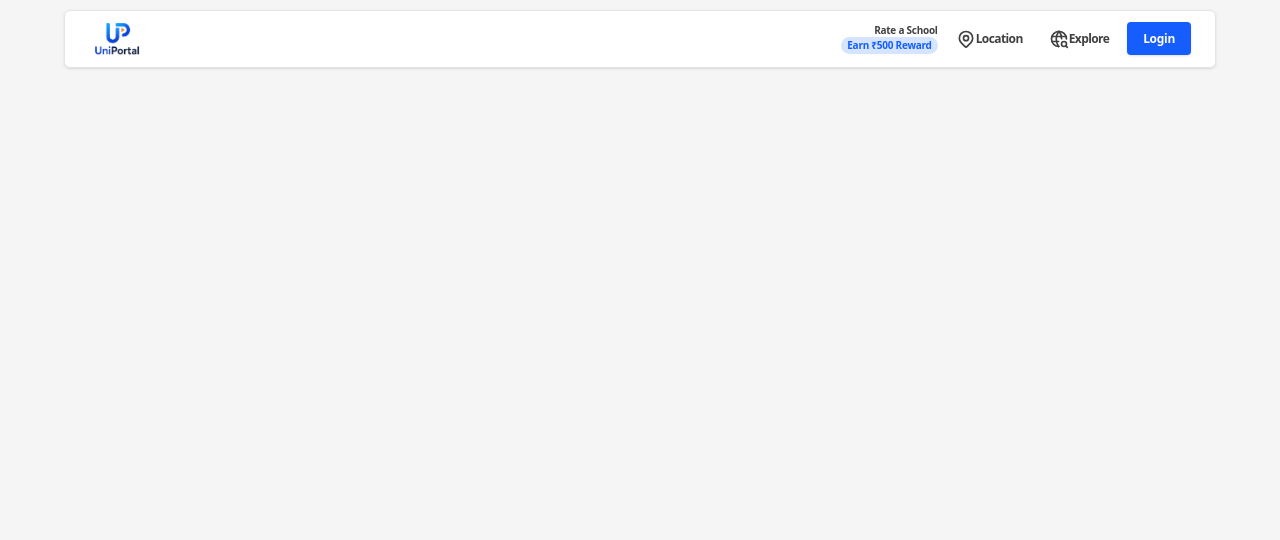
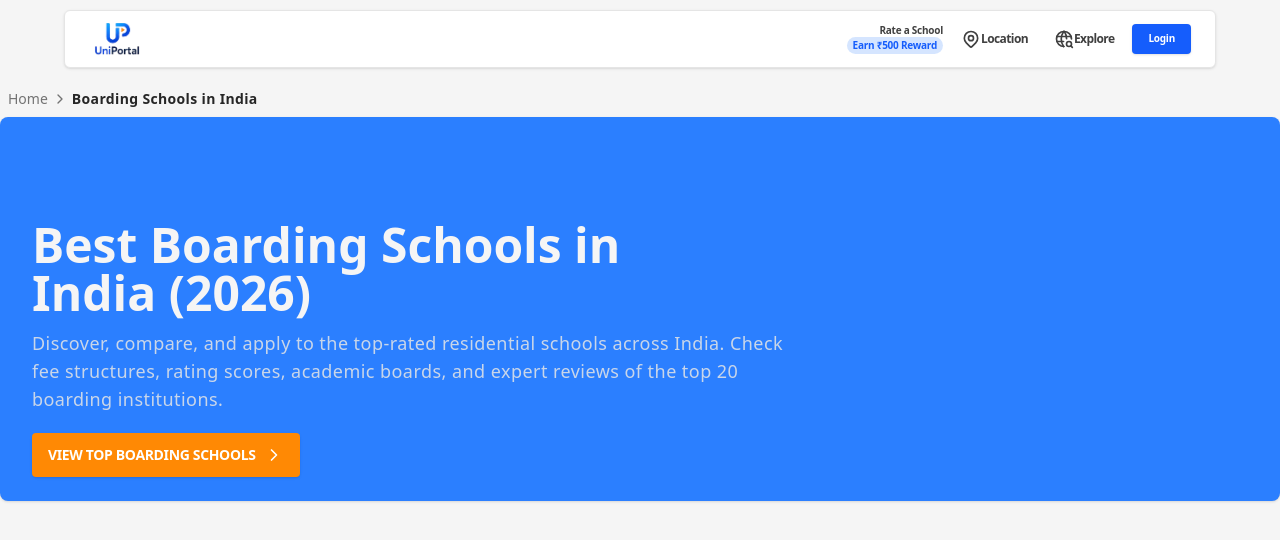
Before and after one commit to AnujDobiyal/assignment, a Next.js app: page / in a window 1280 px wide. Shown: the top 540 px of the page. Built offline with nearby package versions, Linux system fonts and the light colour scheme.

Commit message:
Hero section completed

```diff
--- a/app/page.tsx
+++ b/app/page.tsx
@@ -1,9 +1,9 @@
-import Image from "next/image";
+import Hero from "@/components/hero";
 
 export default function Home() {
   return (
-    <div>
-
+    <div className="py-px">
+      <Hero />
     </div>
   );
 }
--- /dev/null
+++ b/components/breadcrumb.tsx
@@ -0,0 +1,58 @@
+import { cn } from "@/lib/utils";
+import Link from "next/link";
+import React from "react";
+import { ChevronRight } from "./svgs";
+
+const Breadcrumb = ({
+  children,
+  className,
+}: {
+  children: React.ReactNode;
+  className?: string;
+}) => {
+  return (
+    <nav className={cn("flex items-center gap-0.5", className)}>{children}</nav>
+  );
+};
+
+const BreadcrumbLink = ({
+  href,
+  children,
+  className,
+}: {
+  href: string;
+  children: React.ReactNode;
+  className?: string;
+}) => {
+  return (
+    <Link
+      href={href}
+      className={cn(
+        "text-sm font-medium text-neutral-500 hover:text-blue-500",
+        className,
+      )}
+    >
+      {children}
+    </Link>
+  );
+};
+
+const BreadcrumbSepater = () => {
+  return <ChevronRight className="p-0.5 stroke-neutral-500" />;
+};
+
+const BreadcrumbPage = ({
+  children,
+  className,
+}: {
+  children: React.ReactNode;
+  className?: string;
+}) => {
+  return (
+    <span className={cn("text-sm font-bold tracking-wide text-neutral-800", className)}>
+      {children}
+    </span>
+  );
+};
+
+export { Breadcrumb, BreadcrumbLink, BreadcrumbSepater, BreadcrumbPage };
--- /dev/null
+++ b/components/buttons.tsx
@@ -0,0 +1,45 @@
+"use client";
+
+import { cn } from "@/lib/utils";
+import { motion } from "motion/react";
+import Link from "next/link";
+import React from "react";
+
+const LinkedButton = ({
+  href,
+  scale,
+  duration,
+  ease,
+  className,
+  children,
+}: {
+  href: string;
+  scale?: number;
+  duration?: number;
+  ease?: "easeIn" | "easeOut" | "easeInOut";
+  className?: string;
+  children: React.ReactNode;
+}) => {
+  return (
+    <motion.div
+      whileHover={{ scale: scale ? scale : 1.08 }}
+      transition={{
+        duration: duration ? duration : 0.15,
+        ease: ease ? ease : "easeIn",
+      }}
+      className="inline-block"
+    >
+      <Link
+        href={href}
+        className={cn(
+          "inline-block bg-blue-600 hover:bg-blue-700 text-[10px] text-white px-4 py-2 font-bold tracking-tight rounded-sm cursor-pointer shadow-sm",
+          className,
+        )}
+      >
+        {children}
+      </Link>
+    </motion.div>
+  );
+};
+
+export { LinkedButton };
--- a/components/container.tsx
+++ b/components/container.tsx
@@ -9,7 +9,7 @@ const Container = ({
   className?: string;
 }) => {
   return (
-    <div className={cn("h-[200vh] max-w-7xl  mx-auto", className)}>
+    <div className={cn("h-screen max-w-7xl  mx-auto", className)}>
         {children}
     </div>
   );
--- /dev/null
+++ b/components/hero.tsx
@@ -0,0 +1,43 @@
+"use client";
+
+import {
+  Breadcrumb,
+  BreadcrumbLink,
+  BreadcrumbPage,
+  BreadcrumbSepater,
+} from "./breadcrumb";
+import { LinkedButton } from "./buttons";
+import { ChevronRight } from "./svgs";
+
+const Hero = () => {
+  return (
+    <section id="hero" className="mt-16 md:mt-22">
+      <Breadcrumb className="m-1 md:m-2">
+        <BreadcrumbLink href="https://www.uniportal.in/">Home</BreadcrumbLink>
+        <BreadcrumbSepater />
+        <BreadcrumbPage>Boarding Schools in India</BreadcrumbPage>
+      </Breadcrumb>
+      <div className=" bg-blue-500 shadow-sm xl:rounded-lg px-2 py-5 md:px-8 md:py-6 text-balance md:text-pretty">
+        <h1 className="text-3xl md:text-5xl text-neutral-100 font-bold font-stretch-expanded mt-12 md:mt-20 md:mb-3 max-w-3xl ">
+          Best Boarding Schools in India (2026)
+        </h1>
+        <p className="text-sm text-neutral-200/85 md:text-lg font-medium tracking-wide max-w-3xl">
+          Discover, compare, and apply to the top-rated residential schools
+          across India. Check fee structures, rating scores, academic boards,
+          and expert reviews of the top 20 boarding institutions.
+        </p>
+
+        <LinkedButton
+          href="/#listings"
+          scale={1.02}
+          duration={0.15}
+          className="bg-orange-400 hover:bg-orange-500 mt-5 md:text-sm flex gap-2 py-3"
+        >
+          VIEW TOP BOARDING SCHOOLS <ChevronRight />
+        </LinkedButton>
+      </div>
+    </section>
+  );
+};
+
+export default Hero;
--- a/components/navbar.tsx
+++ b/components/navbar.tsx
@@ -17,6 +17,7 @@ import React, { Dispatch, SetStateAction, useState } from "react";
 import { useOutsideClick } from "@/lib/useOutsideClick";
 import { cn } from "@/lib/utils";
 import { AnimatePresence, motion } from "motion/react";
+import { LinkedButton } from "./buttons";
 
 const Navbar = () => {
   const [openExplore, setOpenExplore] = useState<boolean>(false);
@@ -80,7 +81,7 @@ const Navbar = () => {
           {openExplore && <SelectionExplore />}
         </OutsideContainer>
 
-        <motion.div
+        {/* <motion.div
           whileHover={{ scale: 1.08 }}
           transition={{ duration: 0.15, ease: "easeIn" }}
         >
@@ -90,7 +91,10 @@ const Navbar = () => {
           >
             Login
           </Link>
-        </motion.div>
+        </motion.div> */}
+        <LinkedButton href="/login">
+          Login
+        </LinkedButton>
       </div>
     </nav>
   );
@@ -347,16 +351,6 @@ const SelectionExplore = () => {
             {link.name}
           </Link>
         ))}
-        {/* {links.map((city) => (
-          <Link
-            key={city.name}
-            href={city.href}
-            className="w-full flex items-end gap-2 px-2 py-3 border border-neutral-200 shadow-xs rounded-lg font-bold text-neutral-700 hover:border-blue-500 hover:text-blue-500 "
-          >
-            {city.svg}
-            {city.name}
-          </Link>
-        ))} */}
       </SelectionContent>
     </SelectionBox>
   );
@@ -373,11 +367,11 @@ const SelectionBox = ({
     <motion.div
       initial={{
         opacity: 0,
-        scaleY: 0,
+        y: -10,
       }}
       animate={{
         opacity: 1,
-        scaleY: 1,
+        y: 0,
       }}
       className={cn(
         "md:absolute origin-top px-5 py-4 bg-white z-30 md:right-0 md:top-11.5 md:rounded-lg border-y md:border border-neutral-200 md:shadow-sm",
@@ -427,7 +421,7 @@ const SelectionButton = ({
     <motion.button
       layout
       transition={{
-        duration: 0.23,
+        duration: 0.2,
         ease: "easeOut",
       }}
       onClick={() => setOpen((prev) => !prev)}
--- a/components/svgs.tsx
+++ b/components/svgs.tsx
@@ -59,7 +59,10 @@ const PlusSvg = ({ className }: { className?: string }) => {
       strokeWidth={2}
       strokeLinecap="round"
       strokeLinejoin="round"
-      className={cn("icon icon-tabler icons-tabler-outline icon-tabler-plus", className)}
+      className={cn(
+        "icon icon-tabler icons-tabler-outline icon-tabler-plus",
+        className,
+      )}
     >
       <path stroke="none" d="M0 0h24v24H0z" fill="none" />
       <path d="M12 5l0 14" />
@@ -79,7 +82,10 @@ const MinusSvg = ({ className }: { className?: string }) => {
       strokeWidth={2}
       strokeLinecap="round"
       strokeLinejoin="round"
-      className={cn("icon icon-tabler icons-tabler-outline icon-tabler-minus", className)}
+      className={cn(
+        "icon icon-tabler icons-tabler-outline icon-tabler-minus",
+        className,
+      )}
     >
       <path stroke="none" d="M0 0h24v24H0z" fill="none" />
       <path d="M5 12l14 0" />
@@ -158,6 +164,25 @@ const ChevronDown = ({ className }: { className?: string }) => {
     >
       <path stroke="none" d="M0 0h24v24H0z" fill="none" />
       <path d="M6 9l6 6l6 -6" />
+    </svg>
+  );
+};
+const ChevronRight = ({ className }: { className?: string }) => {
+  return (
+    <svg
+      xmlns="http://www.w3.org/2000/svg"
+      width={20}
+      height={20}
+      viewBox="0 0 24 24"
+      fill="none"
+      stroke="currentColor"
+      strokeWidth={2}
+      strokeLinecap="round"
+      strokeLinejoin="round"
+      className={cn("icon icon-tabler icons-tabler-outline icon-tabler-chevron-right", className)}
+    >
+      <path stroke="none" d="M0 0h24v24H0z" fill="none" />
+      <path d="M9 6l6 6l-6 6" />
     </svg>
   );
 };
@@ -249,6 +274,7 @@ export {
   ExploreSvg,
   LocationSvg,
   ChevronDown,
+  ChevronRight,
   BuildingSvg,
   MountainSvg,
   CastleSvg,
```
